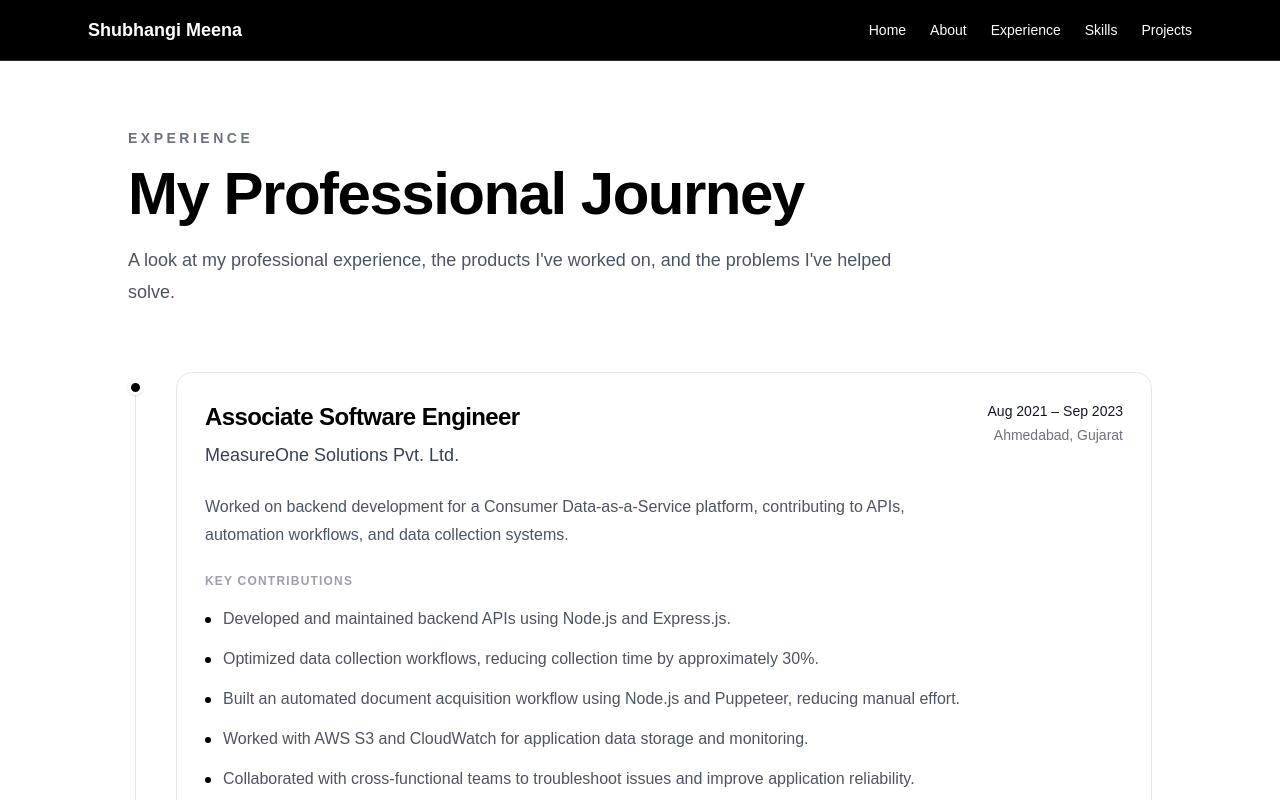
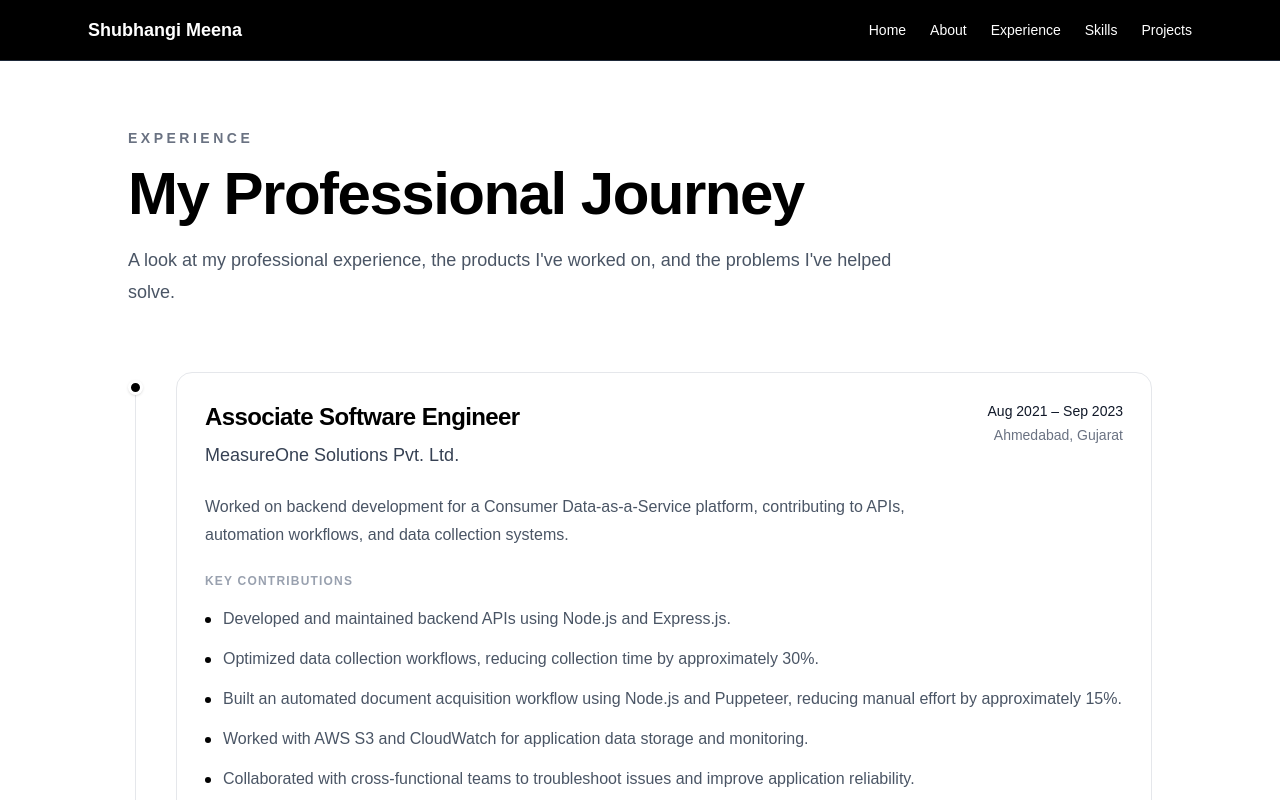
Before and after one commit to ShubhangiMeena/shubhangi-portfolio, a Next.js app: page /experience in a window 1280 px wide. Shown: the top 800 px of the page. Built offline with nearby package versions, Linux system fonts and the light colour scheme.

Commit message:
Update experience page

```diff
--- a/src/app/experience/page.tsx
+++ b/src/app/experience/page.tsx
@@ -11,7 +11,7 @@ const experiences = [
     achievements: [
       "Developed and maintained backend APIs using Node.js and Express.js.",
       "Optimized data collection workflows, reducing collection time by approximately 30%.",
-      "Built an automated document acquisition workflow using Node.js and Puppeteer, reducing manual effort.",
+      "Built an automated document acquisition workflow using Node.js and Puppeteer, reducing manual effort by approximately 15%.",
       "Worked with AWS S3 and CloudWatch for application data storage and monitoring.",
       "Collaborated with cross-functional teams to troubleshoot issues and improve application reliability.",
     ],
@@ -20,7 +20,7 @@ const experiences = [
     company: "Jio Platforms Ltd.",
     role: "Software Engineering Intern",
     period: "Jan 2021 – Jul 2021",
-    location: "Navi Mumbai , Maharashtra ",
+    location: "Navi Mumbai, Maharashtra",
     description:
       "Contributed to a Supply Chain Management project, working on backend APIs and data management.",
     achievements: [
@@ -38,7 +38,6 @@ export default function ExperiencePage() {
 
       <section className="px-6 pb-24 pt-32">
         <div className="mx-auto max-w-5xl">
-
           {/* Header */}
           <div className="max-w-3xl">
             <p className="text-sm font-semibold tracking-[0.25em] text-gray-500">
@@ -57,27 +56,22 @@ export default function ExperiencePage() {
 
           {/* Timeline */}
           <div className="relative mt-16">
-
             {/* Timeline Line */}
             <div className="absolute bottom-0 left-[7px] top-2 hidden w-px bg-gray-200 sm:block" />
 
             <div className="space-y-14">
-
               {experiences.map((experience) => (
                 <article
                   key={`${experience.company}-${experience.role}`}
                   className="relative sm:pl-12"
                 >
-
                   {/* Timeline Dot */}
                   <div className="absolute left-0 top-2 hidden h-[15px] w-[15px] rounded-full border-[3px] border-white bg-black shadow-sm sm:block" />
 
                   {/* Experience Card */}
                   <div className="rounded-2xl border border-gray-200 bg-white p-7 transition duration-300 hover:border-gray-300 hover:shadow-md">
-
                     {/* Header */}
                     <div className="flex flex-col gap-5 sm:flex-row sm:items-start sm:justify-between">
-
                       <div>
                         <h2 className="text-2xl font-semibold tracking-tight">
                           {experience.role}
@@ -97,7 +91,6 @@ export default function ExperiencePage() {
                           {experience.location}
                         </p>
                       </div>
-
                     </div>
 
                     {/* Description */}
@@ -124,14 +117,11 @@ export default function ExperiencePage() {
                         ))}
                       </ul>
                     </div>
-
                   </div>
                 </article>
               ))}
-
             </div>
           </div>
-
         </div>
       </section>
     </main>
```
